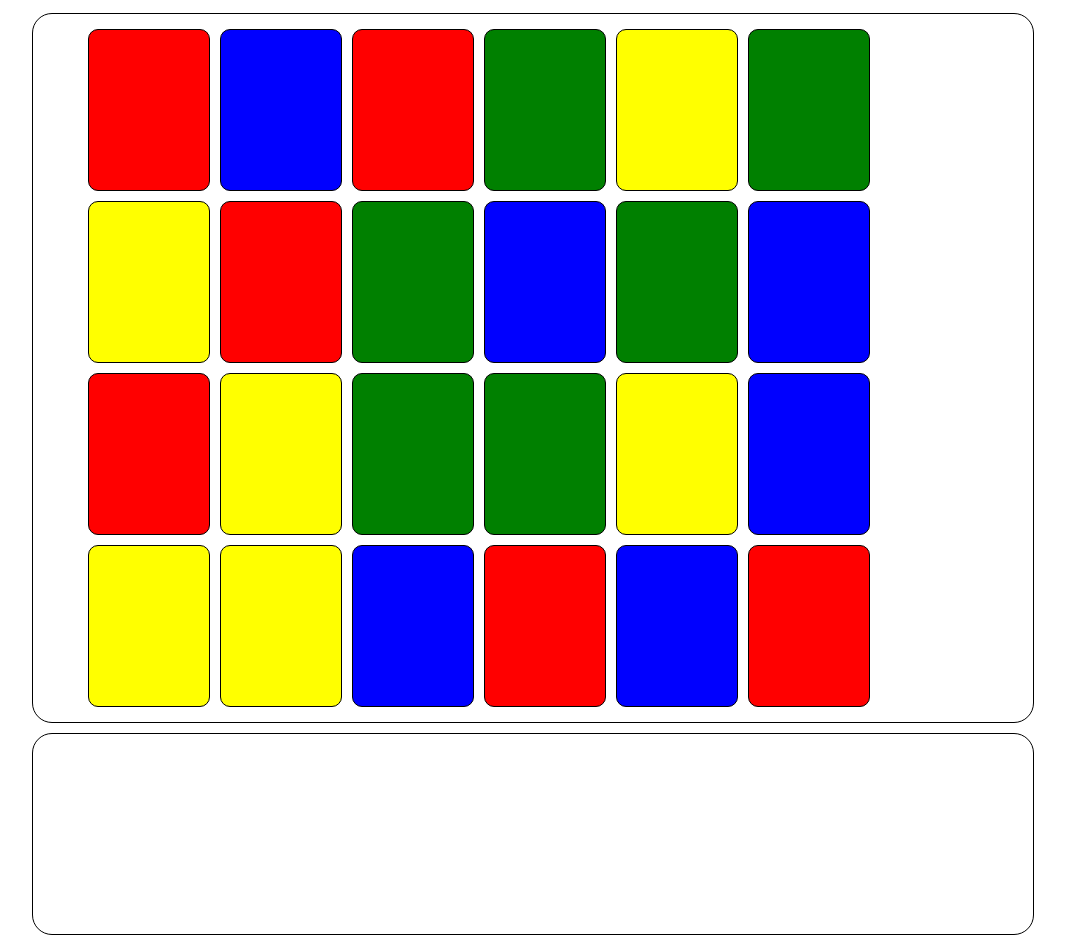
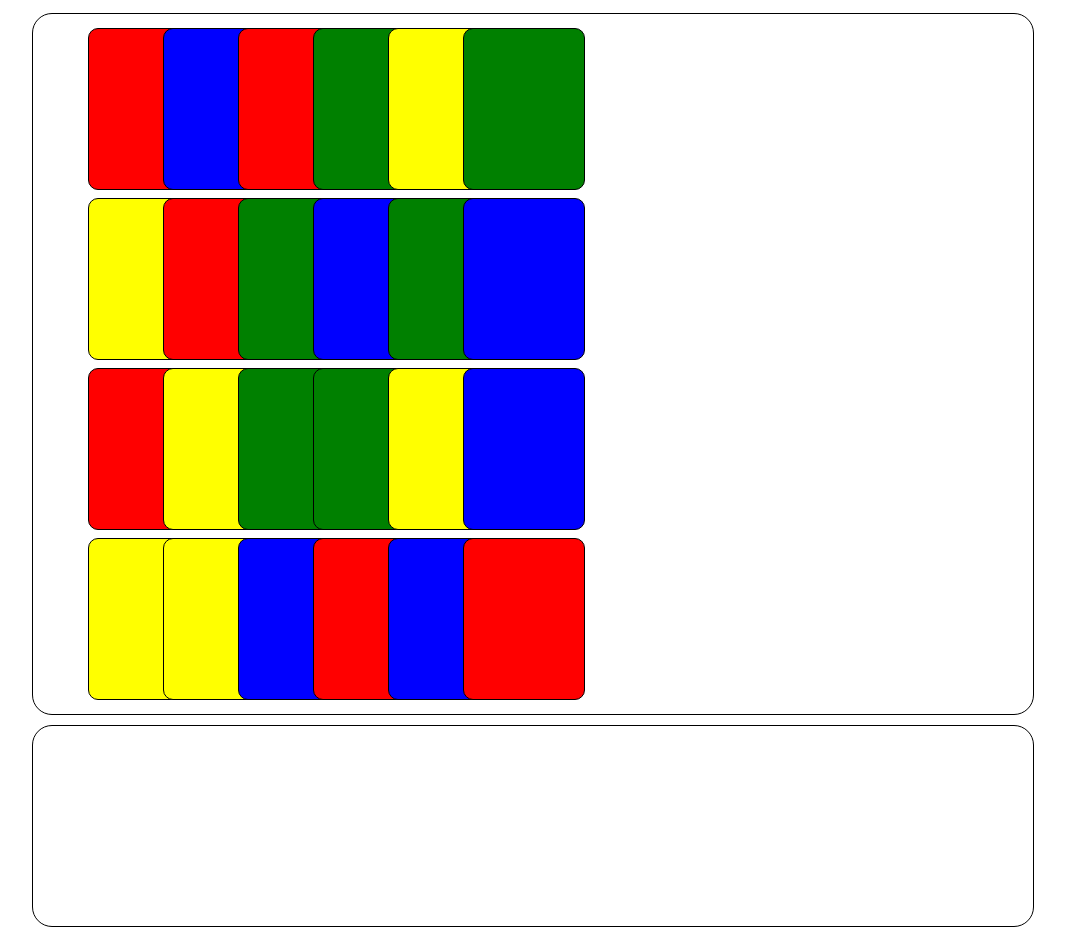
Before and after one commit to edwardneo/card-elimination, a React (Create React App) app: page / in a window 1280 px wide. Shown: the whole page, without its empty margins (107-1172 px from the left). Built offline with nearby package versions, Linux system fonts and the light colour scheme.

Commit message:
Added stacked cards

```diff
--- a/package.json
+++ b/package.json
@@ -1,6 +1,7 @@
 {
   "name": "card-elimination",
   "version": "0.1.0",
+  "homepage": "https://edwardneo.github.io/card-elimination",
   "private": true,
   "dependencies": {
     "@testing-library/jest-dom": "^5.16.5",
@@ -18,6 +19,8 @@
     "web-vitals": "^2.1.4"
   },
   "scripts": {
+    "predeploy": "npm run build",
+    "deploy": "gh-pages -d build",
     "start": "react-scripts start",
     "build": "react-scripts build",
     "test": "react-scripts test",
@@ -49,5 +52,8 @@
       "last 1 firefox version",
       "last 1 safari version"
     ]
+  },
+  "devDependencies": {
+    "gh-pages": "^5.0.0"
   }
 }
--- a/src/App.css
+++ b/src/App.css
@@ -30,10 +30,12 @@
 
 .row {
   width: 90%;
+  height: 160px;
   padding: 5px 0px;
   display: flex;
   flex-direction: row;
   align-items: center;
+  position: relative;
 }
 
 .card {
@@ -46,3 +48,7 @@
   justify-content: center;
   align-items: center;
 }
+
+.stack {
+  position: absolute;
+}
--- a/src/components/Board.tsx
+++ b/src/components/Board.tsx
@@ -33,12 +33,33 @@ function Row({ cardColors, takeCard }: RowProps) {
     const cards = [];
 
     for (let i = 0; i < cardColors.length - 1; i++) {
-      cards.push(<Card key={cards.length} color={cardColors[i]} />);
+      cards.push(
+        <Card
+          className="stack"
+          key={cards.length}
+          index={cards.length}
+          color={cardColors[i]}
+        />
+      );
     }
     if (cardColors.length != 0) {
-      cards.push(<Card key={cards.length} color={cardColors[cardColors.length - 1]} onClick={takeCard}/>);
+      cards.push(
+        <Card
+          className="stack"
+          key={cards.length}
+          index={cards.length}
+          color={cardColors[cardColors.length - 1]}
+          onClick={takeCard}
+        />
+      );
     } else {
-      cards.push(<Card key={cards.length} />);
+      cards.push(
+        <Card
+          className="stack"
+          key={cards.length}
+          index={cards.length}
+        />
+      );
     }
 
     return cards
--- a/src/components/Card.tsx
+++ b/src/components/Card.tsx
@@ -1,14 +1,23 @@
 import React, { useState } from 'react';
 
 interface CardProps {
+  className?: string,
+  index?: number,
   color?: string,
   onClick?(): void
 }
 
-export function Card({ color, onClick }: CardProps) {
+export function Card({ className, index, color, onClick }: CardProps) {
+  const style = {
+    ...(color ? {backgroundColor: color} : {}),
+    ...(index ? {left: `${index * 75}px`} : {})
+  };
+
   return (
-    color ?
-    <div className="card" onClick={onClick ? onClick : () => {}} style={{backgroundColor: color}} /> :
-    <div className="card" onClick={onClick ? onClick : () => {}} />
+    <div
+      className={"card " + className}
+      onClick={onClick ? onClick : () => {}}
+      style={style}
+    />
   );
 }
--- a/src/components/Hand.tsx
+++ b/src/components/Hand.tsx
@@ -15,7 +15,10 @@ export function Hand({ hand }: HandProps) {
     const handCards = [];
     for (const color in hand) {
       for (let i = 0; i < hand[color]; i++) {
-        handCards.push(<Card key={handCards.length} color={color} />);
+        handCards.push(<Card
+          key={handCards.length}
+          color={color}
+        />);
       }
     }
     return handCards;
```
Also changed, not shown: 1 other file (tests, documents, lock files or other folders).
